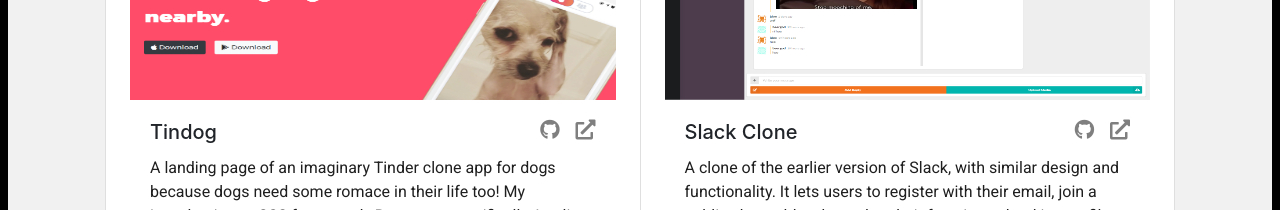
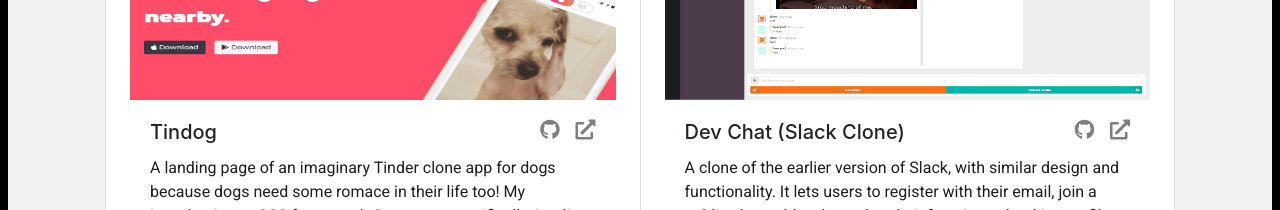
Before and after one commit to septynade/v3, a React (Create React App) app: page / in a window 1280 px wide. Shown: the part 1940-2150 px from the top of the page. Built offline with nearby package versions, Linux system fonts and the light colour scheme; a web font is replaced by a local one.

Commit message:
added more projects

```diff
--- a/src/components/Project.js
+++ b/src/components/Project.js
@@ -81,7 +81,7 @@
                     </a>
                     <Card.Body>
                       <Card.Title>
-                        Slack Clone
+                        Dev Chat (Slack Clone)
                         <a
                           href='https://react-devchat.netlify.app/'
                           target='_blank'
```
